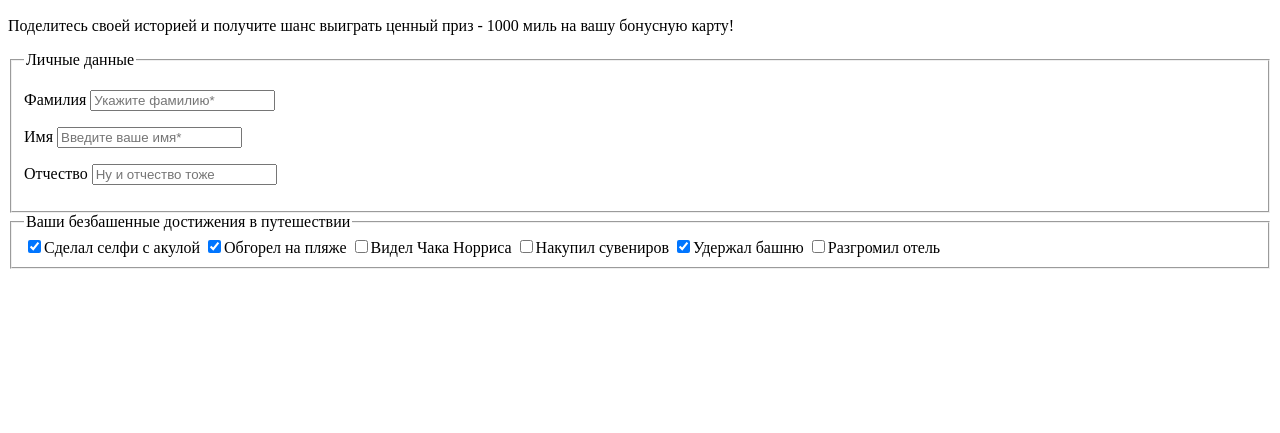
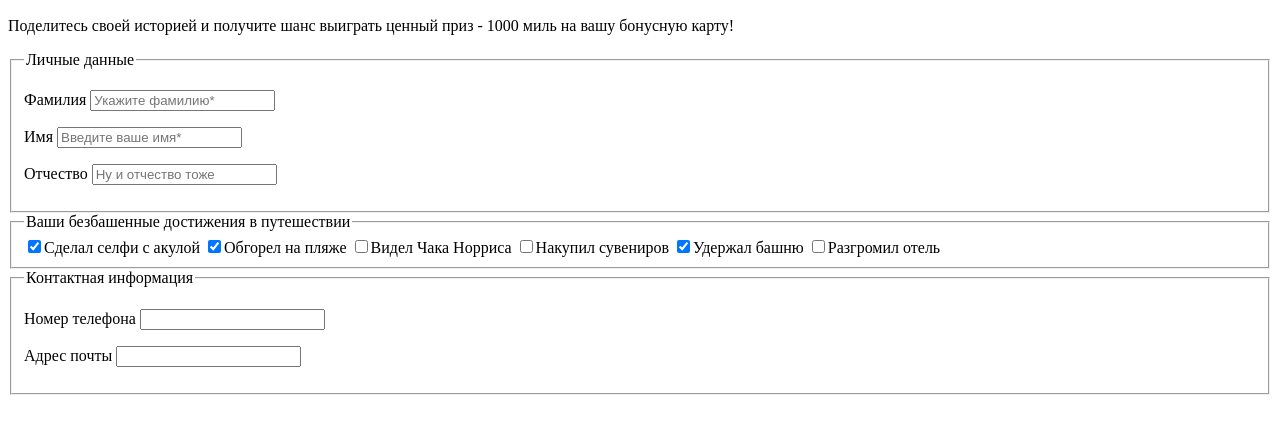
Before and after one commit to romeo198808/Pink, a plain HTML site: page form.html in a window 1280 px wide. Shown: the part 245-678 px from the top of the page. Drawn offline with Linux system fonts and the light colour scheme.

Commit message:
Закончил разметку группы формы контактная информация

```diff
--- a/form.html
+++ b/form.html
@@ -56,7 +56,17 @@
             <input class="journey-form__checkbox" type="checkbox"  value="">Разгромил отель
           </fieldset>
 
-
+          <fieldset class="journey-form__group">
+            <legend class="journey-form__label visually-hidden">Контактная информация</legend>
+            <p class="journey-form__wrap">
+              <label for="phone" class="journey-form__label">Номер телефона</label>
+              <input class="journey-form__input" type="text"  value="" id="phone">
+            </p>
+            <p class="journey-form__wrap">
+              <label for="email" class="journey-form__label">Адрес почты</label>
+              <input class="journey-form__input" type="email"  value="" id="email">
+            </p>
+          </fieldset>
         </form>
       </section>
     </main>
```
